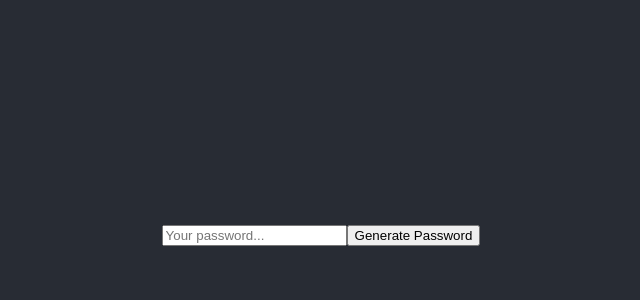
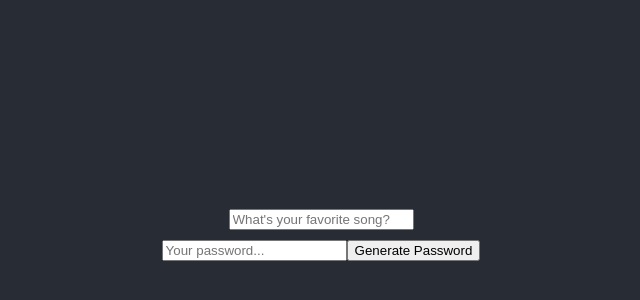
Before and after one commit to sadmansh/pwgen, a React (Create React App) app: page / in a window 1280 px wide. Shown: the part 170-470 px from the top of the page, without its empty margins (319-959 px from the left). Built offline with nearby package versions, Linux system fonts and the light colour scheme; no server answers.

Commit message:
Add search component

```diff
--- a/src/App.js
+++ b/src/App.js
@@ -1,11 +1,13 @@
 import React, { Component } from 'react';
+import './App.css';
+import SearchSong from './components/SearchSong';
 import GeneratePassword from './components/GeneratePassword';
-import './App.css';
 
 class App extends Component {
   render() {
 	return (
 		<div className="App">
+			<SearchSong />
 			<GeneratePassword />
 		</div>
 	);
--- /dev/null
+++ b/src/components/SearchSong.js
@@ -0,0 +1,13 @@
+import React, { Component } from 'react';
+
+class SearchSong extends Component {
+    render() {
+        return (
+            <div className="search">
+                <input type="text" placeholder="What's your favorite song?" />
+            </div>
+        )
+    }
+}
+
+export default SearchSong;
```
Lines whose indentation alone changed are shown as unchanged.
